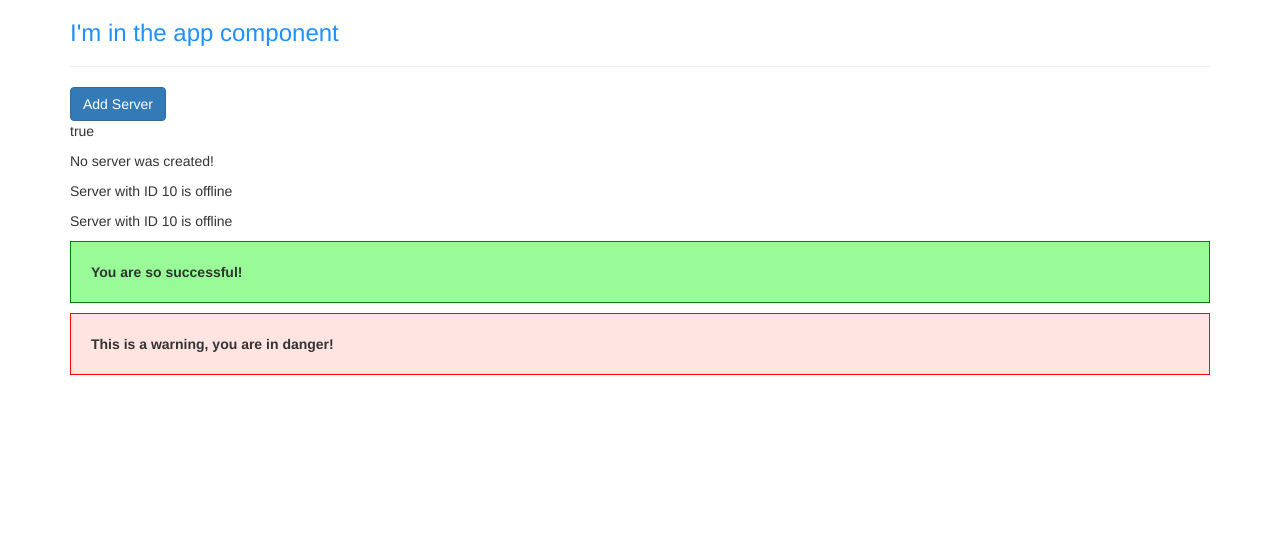
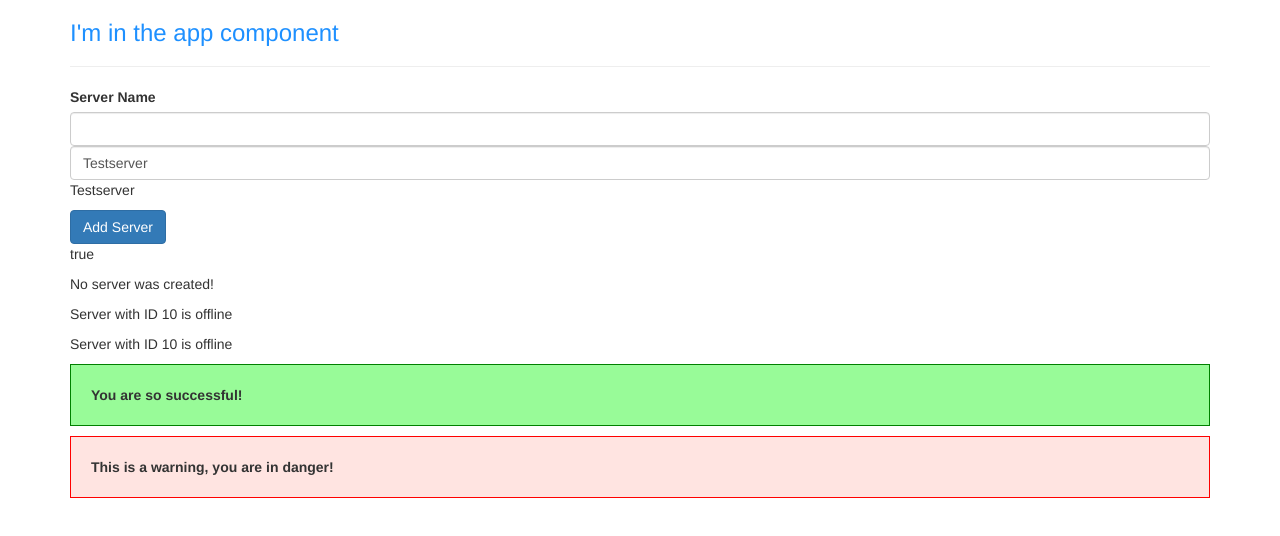
Before and after one commit to fabianoyoschitaki/angular-6-course, an Angular app: page / in a window 1280 px wide. Shown: the top 536 px of the page. Built offline with nearby package versions, Linux system fonts and the light colour scheme.

Commit message:
two way databinding

```diff
--- a/src/app/app.module.ts
+++ b/src/app/app.module.ts
@@ -1,5 +1,6 @@
 import { BrowserModule } from '@angular/platform-browser';
 import { NgModule } from '@angular/core';
+import { FormsModule } from '@angular/forms';
 
 import { AppComponent } from './app.component';
 import { ServerComponent } from './server/server.component';
@@ -16,7 +17,8 @@
     SuccessAlertComponent
   ],
   imports: [
-    BrowserModule
+    BrowserModule,
+    FormsModule
   ],
   providers: [],
   bootstrap: [AppComponent]
--- a/src/app/servers/servers.component.html
+++ b/src/app/servers/servers.component.html
@@ -1,3 +1,17 @@
+<label>Server Name</label>
+<!-- event binding -->
+<input
+    type="text"
+    class="form-control"
+    (input)="onUpdateServerName($event)">
+
+<!-- 2 way binding -->
+<input
+    type="text"
+    class="form-control"
+    [(ngModel)]="serverName">
+
+<p>{{ serverName }}</p>
 <button
     class='btn btn-primary'
     [disabled]="!allowNewServer"
--- a/src/app/servers/servers.component.ts
+++ b/src/app/servers/servers.component.ts
@@ -13,6 +13,7 @@
 export class ServersComponent implements OnInit {
   allowNewServer = false;
   serverCreationStatus = "No server was created!";
+  serverName = "Testserver";
 
   constructor() {
     setTimeout(() => {
@@ -26,4 +27,8 @@
   onCreateServer(){
     this.serverCreationStatus = "Server was created!";
   }
+
+  onUpdateServerName(event: Event){
+    this.serverName = (<HTMLInputElement>event.target).value;
+  }
 }
```
Also changed, not shown: angular.txt.
